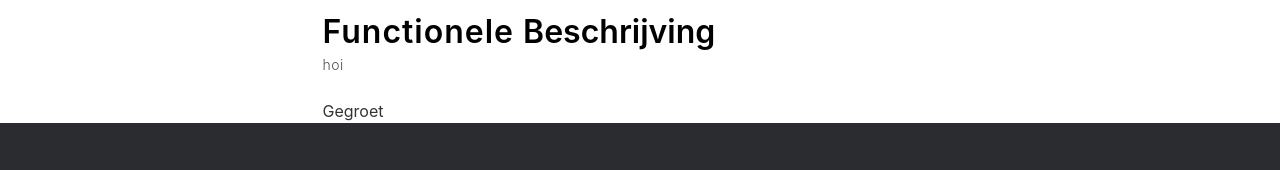
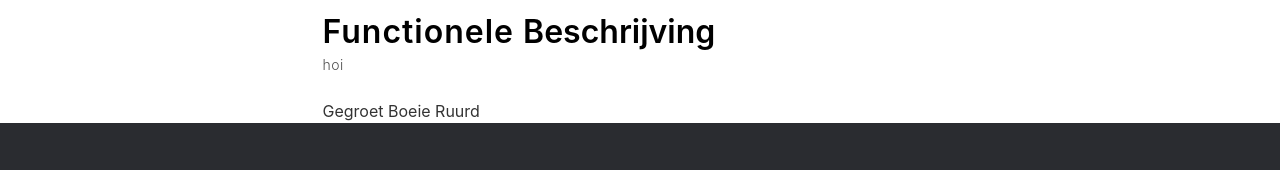
Before and after one commit to N1ckkkk/Project_leerjaar2, a plain HTML site: page inlever_applicatie/index.html in a window 1280 px wide. Shown: the part 4779-4949 px from the top of the page. Drawn offline with nearby package versions, Linux system fonts and the light colour scheme.

Commit message:
Update index.html

```diff
--- a/inlever_applicatie/index.html
+++ b/inlever_applicatie/index.html
@@ -303,6 +303,7 @@
 
 
                             <!--            Casper Start               -->
+                            Boeie Ruurd
 
                             <!--            Casper End               -->
 
```
